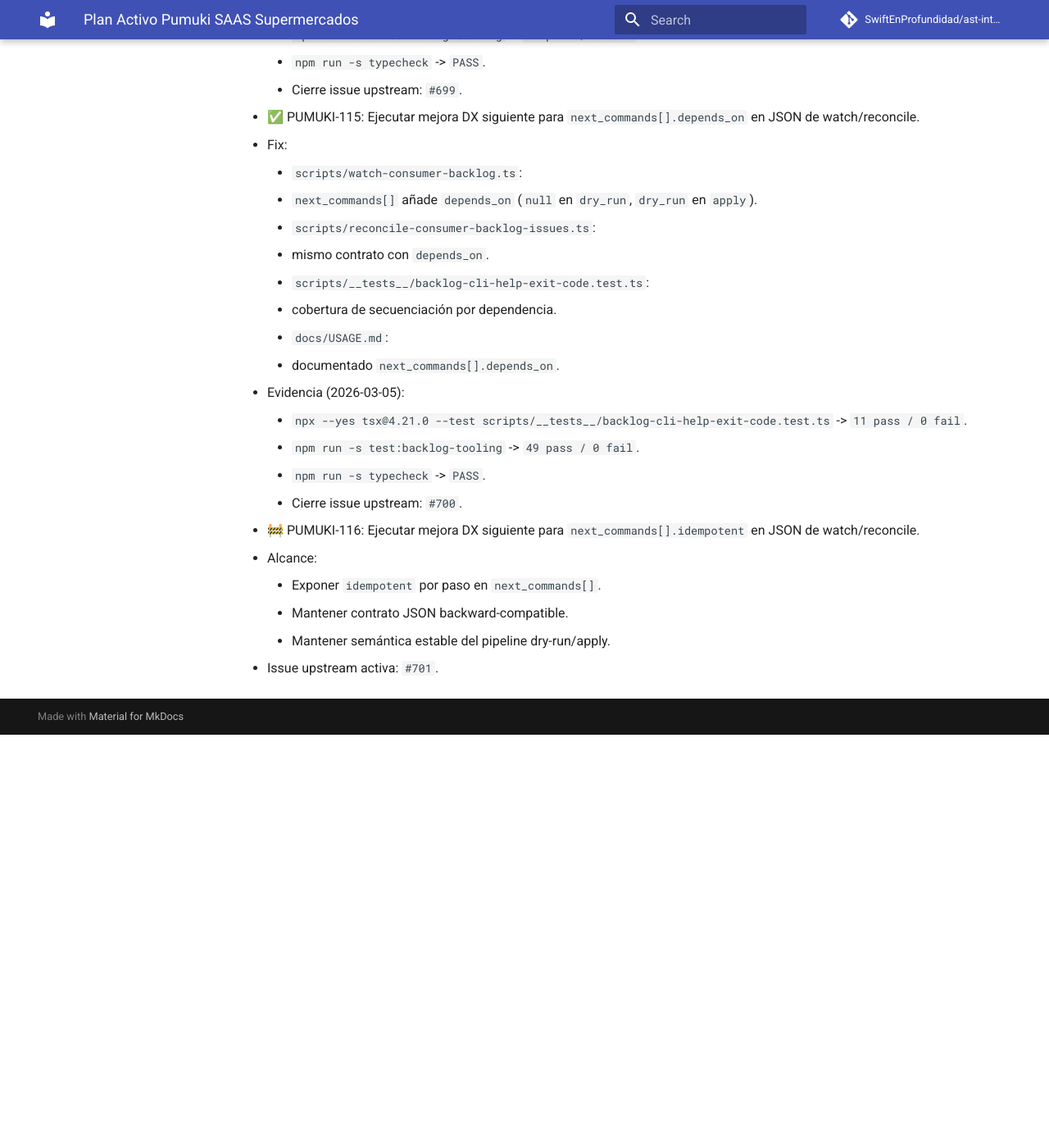
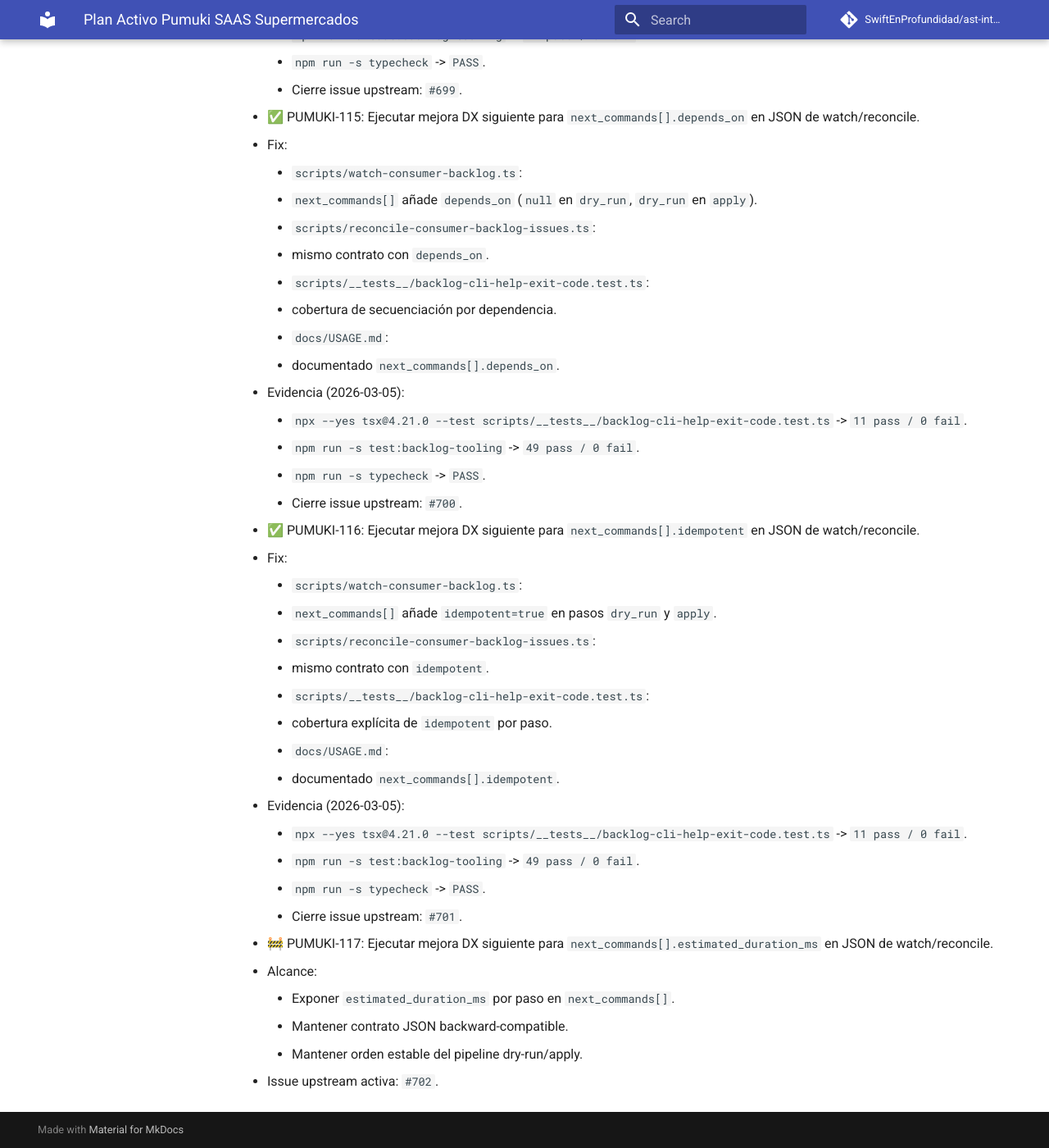
Before and after one commit to SwiftEnProfundidad/ast-intelligence-hooks, an MkDocs documentation site: the page built from docs/seguimiento-activo-pumuki-saas-supermercados.md, in a window 1280 px wide and 1400 px high, scrolled down 49927 px. Shown: the whole window at 82% size. Built offline with MkDocs 1.6.1 and Material for MkDocs 9.7.7, drawn with Linux system fonts in a browser that asks for light colours; comment, search, counter and statistics services are not loaded; before the commit the page ends 50823 px from its top, so only the background shows below that.

Commit message:
feat(backlog): add idempotent metadata to next_commands

```diff
--- a/docs/seguimiento-activo-pumuki-saas-supermercados.md
+++ b/docs/seguimiento-activo-pumuki-saas-supermercados.md
@@ -1398,9 +1398,25 @@
     - `npm run -s typecheck` -> `PASS`.
     - Cierre issue upstream: `#700`.
 
-- 🚧 PUMUKI-116: Ejecutar mejora DX siguiente para `next_commands[].idempotent` en JSON de watch/reconcile.
+- ✅ PUMUKI-116: Ejecutar mejora DX siguiente para `next_commands[].idempotent` en JSON de watch/reconcile.
+  - Fix:
+    - `scripts/watch-consumer-backlog.ts`:
+      - `next_commands[]` añade `idempotent=true` en pasos `dry_run` y `apply`.
+    - `scripts/reconcile-consumer-backlog-issues.ts`:
+      - mismo contrato con `idempotent`.
+    - `scripts/__tests__/backlog-cli-help-exit-code.test.ts`:
+      - cobertura explícita de `idempotent` por paso.
+    - `docs/USAGE.md`:
+      - documentado `next_commands[].idempotent`.
+  - Evidencia (2026-03-05):
+    - `npx --yes tsx@4.21.0 --test scripts/__tests__/backlog-cli-help-exit-code.test.ts` -> `11 pass / 0 fail`.
+    - `npm run -s test:backlog-tooling` -> `49 pass / 0 fail`.
+    - `npm run -s typecheck` -> `PASS`.
+    - Cierre issue upstream: `#701`.
+
+- 🚧 PUMUKI-117: Ejecutar mejora DX siguiente para `next_commands[].estimated_duration_ms` en JSON de watch/reconcile.
   - Alcance:
-    - Exponer `idempotent` por paso en `next_commands[]`.
+    - Exponer `estimated_duration_ms` por paso en `next_commands[]`.
     - Mantener contrato JSON backward-compatible.
-    - Mantener semántica estable del pipeline dry-run/apply.
-  - Issue upstream activa: `#701`.
+    - Mantener orden estable del pipeline dry-run/apply.
+  - Issue upstream activa: `#702`.
```
Also changed, not shown: docs/USAGE.md (+2 -0 lines), docs/registro-maestro-de-seguimiento.md (+2 -2 lines), 3 other files.
